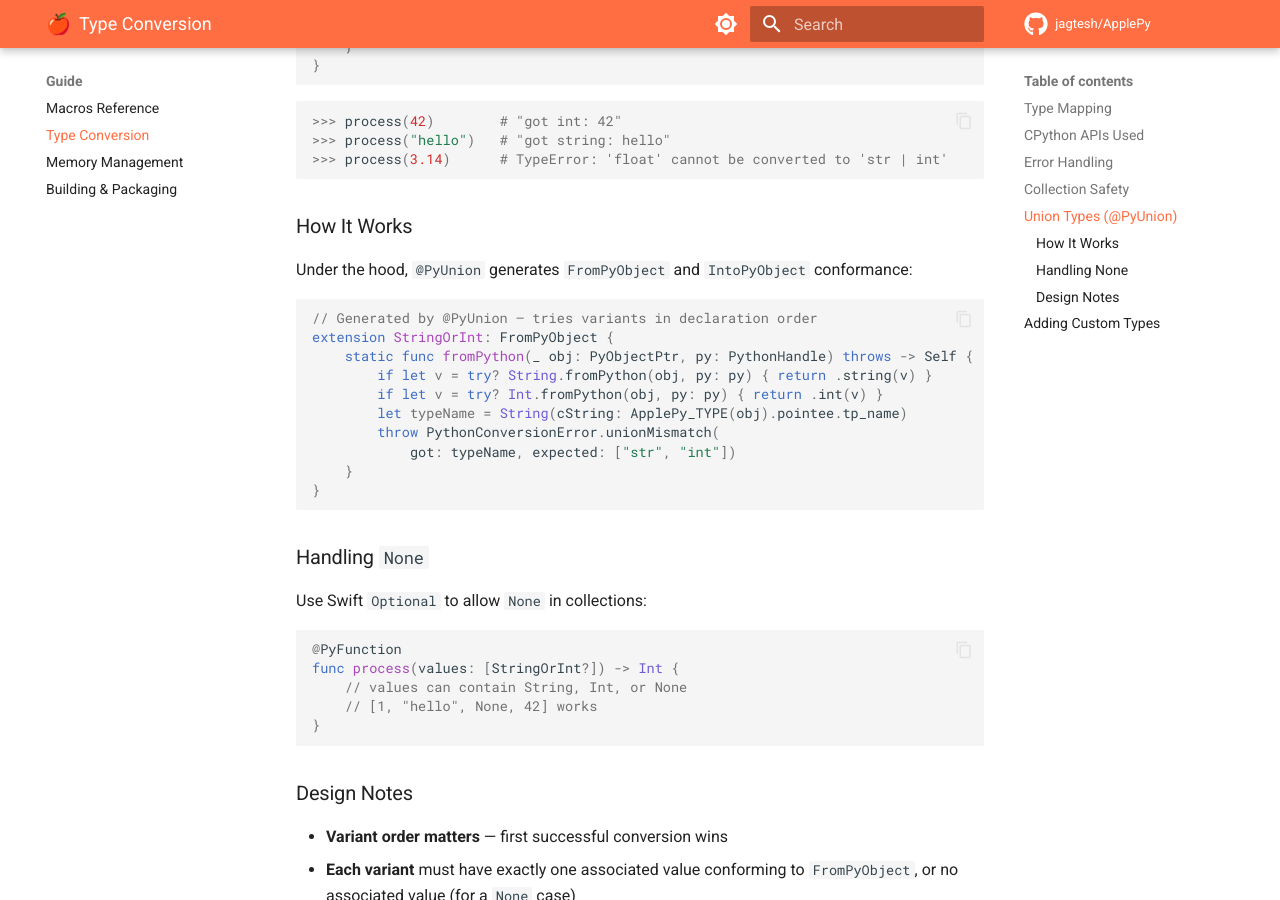
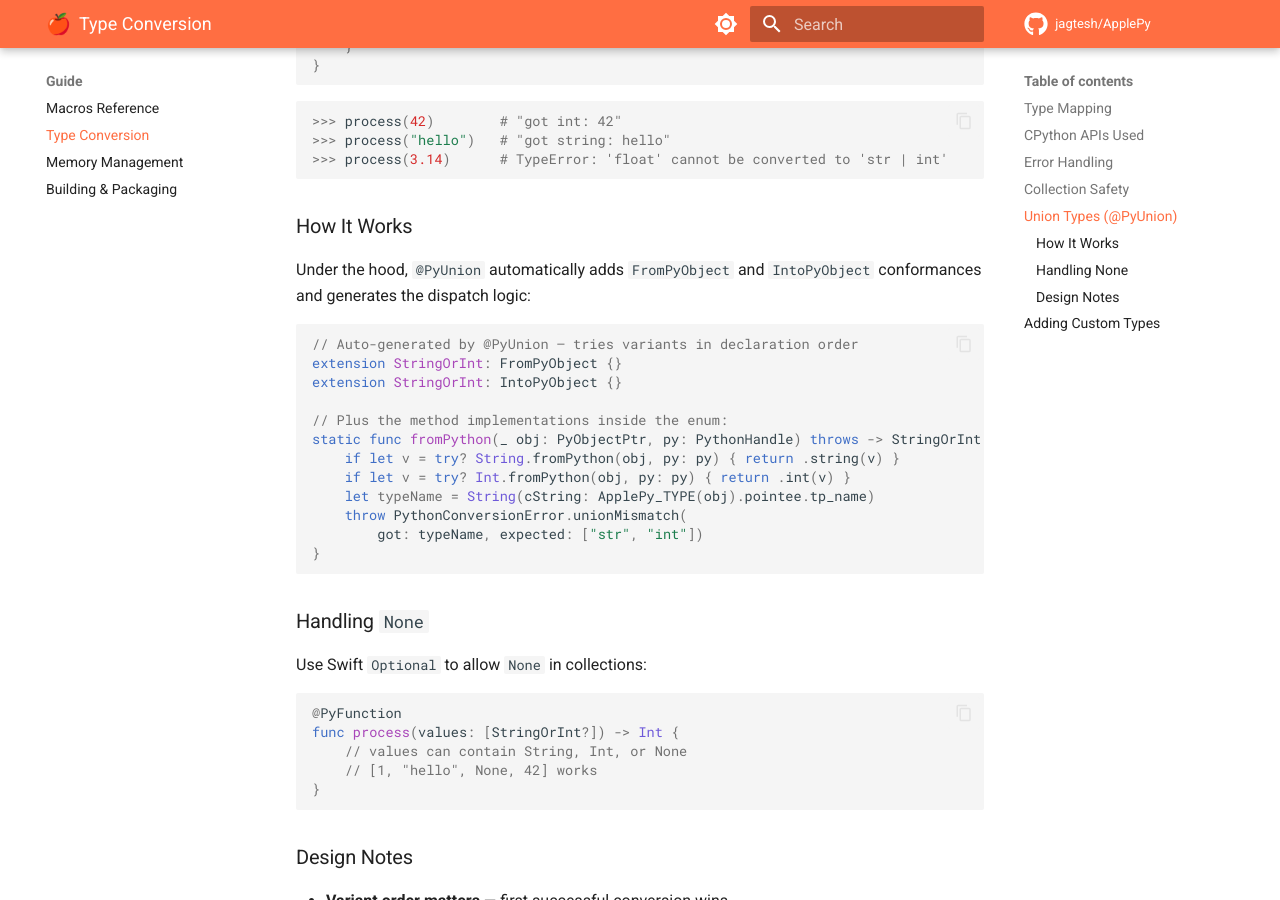
Before and after one commit to jagtesh/ApplePy, an MkDocs documentation site: the page built from Docs/guide/type-conversion.md, in a window 1280 px wide and 900 px high, scrolled down 2748 px. Built offline with MkDocs 1.6.1 and Material for MkDocs 9.7.7, drawn with Linux system fonts in a browser that asks for light colours; comment, search, counter and statistics services are not loaded.

Commit message:
fix: update docs for auto-conformance, bump CLI to 0.1.5, set min ApplePy to 1.1.0
- Docs: @PyUnion now shows auto-generated conformances
- CLI: APPLEPY_MIN_VERSION bumped to 1.1.0 for @PyUnion support
- CLI version bumped to 0.1.5

````diff
--- a/Docs/guide/type-conversion.md
+++ b/Docs/guide/type-conversion.md
@@ -101,18 +101,20 @@ func process(value: StringOrInt) -> String {
 
 ### How It Works
 
-Under the hood, `@PyUnion` generates `FromPyObject` and `IntoPyObject` conformance:
+Under the hood, `@PyUnion` automatically adds `FromPyObject` and `IntoPyObject` conformances and generates the dispatch logic:
 
 ```swift
-// Generated by @PyUnion — tries variants in declaration order
-extension StringOrInt: FromPyObject {
-    static func fromPython(_ obj: PyObjectPtr, py: PythonHandle) throws -> Self {
-        if let v = try? String.fromPython(obj, py: py) { return .string(v) }
-        if let v = try? Int.fromPython(obj, py: py) { return .int(v) }
-        let typeName = String(cString: ApplePy_TYPE(obj).pointee.tp_name)
-        throw PythonConversionError.unionMismatch(
-            got: typeName, expected: ["str", "int"])
-    }
+// Auto-generated by @PyUnion — tries variants in declaration order
+extension StringOrInt: FromPyObject {}
+extension StringOrInt: IntoPyObject {}
+
+// Plus the method implementations inside the enum:
+static func fromPython(_ obj: PyObjectPtr, py: PythonHandle) throws -> StringOrInt {
+    if let v = try? String.fromPython(obj, py: py) { return .string(v) }
+    if let v = try? Int.fromPython(obj, py: py) { return .int(v) }
+    let typeName = String(cString: ApplePy_TYPE(obj).pointee.tp_name)
+    throw PythonConversionError.unionMismatch(
+        got: typeName, expected: ["str", "int"])
 }
 ```
 
````
Also changed, not shown: 2 other files.
